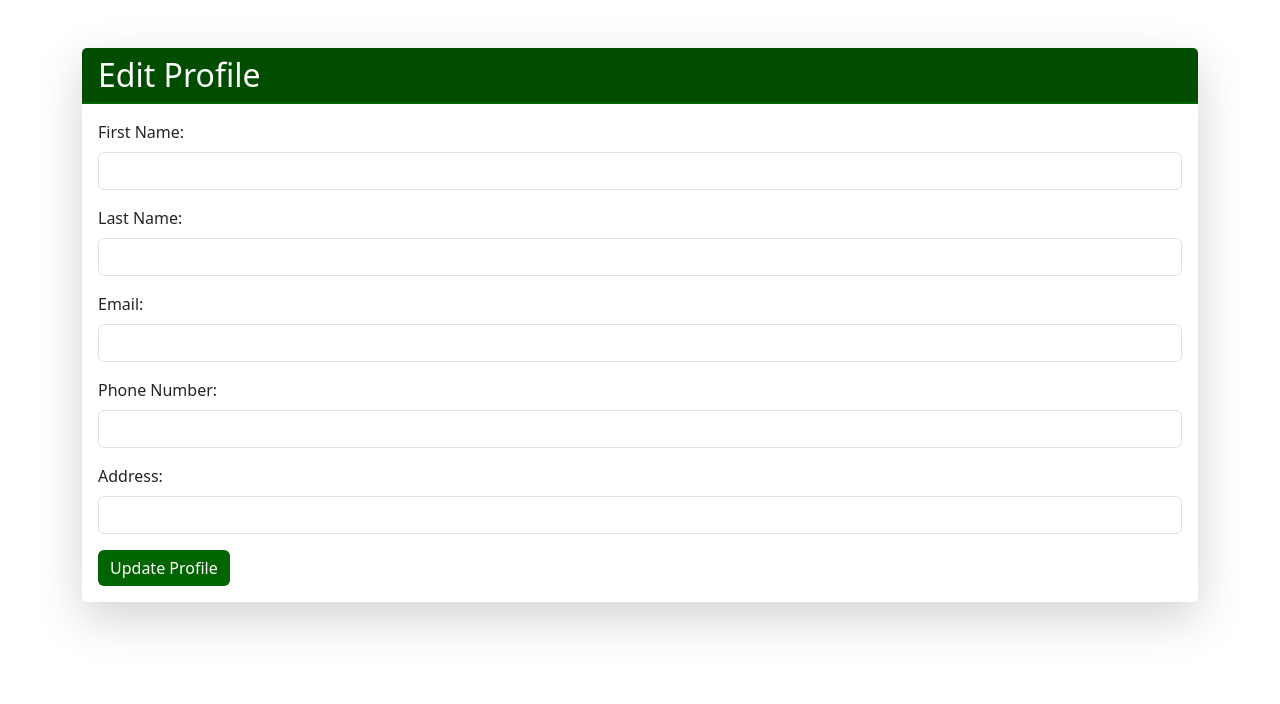
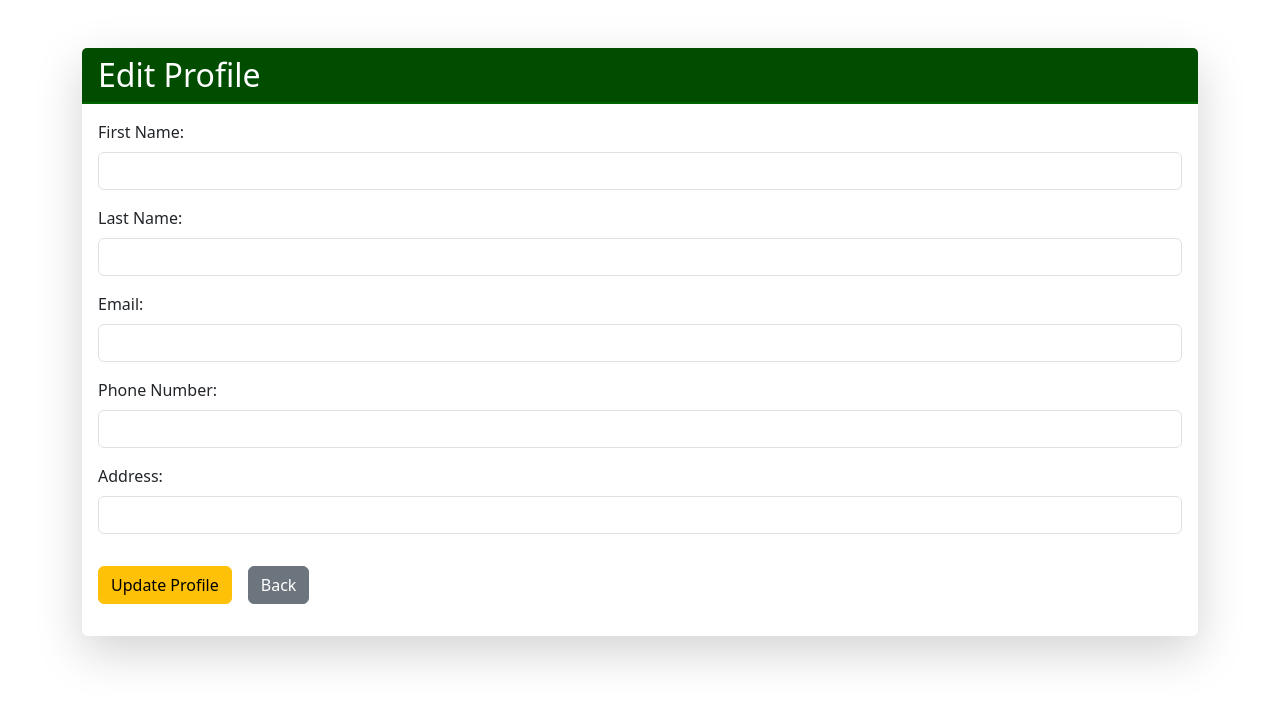
Before and after one commit to PrithikaC/HelpHub-Community-Application, a React (Create React App) app: page /userUpdateProfile in a window 1280 px wide. Shown: the top 704 px of the page. Built offline with nearby package versions, Linux system fonts and the light colour scheme.

Commit message:
added back button in user account and update user profile

```diff
--- a/src/components/Profile/UserAccount.js
+++ b/src/components/Profile/UserAccount.js
@@ -14,7 +14,9 @@ const UserAccount = () => {
     const [error, setError] = useState(null);
     const token = localStorage.getItem('token');
     const navigate = useNavigate();
-
+    const handleBack=()=>{
+        navigate("/userDashboard");
+    }
     useEffect(() => {
         const fetchUserDetails = async () => {
             if (!token) {
@@ -76,6 +78,7 @@ const UserAccount = () => {
                         <p className="card-text"><strong>Phone Number:</strong> {userDetails.phoneNumber}</p>
                         <p className="card-text"><strong>Address:</strong> {userDetails.address}</p>
                         <button onClick={handleEditClick} className="btn btn-dark-green btn-lg">Edit Profile</button>
+                        <button onClick={handleBack} className='btn btn-secondary m-3'>Back</button>
                     </div>
                 </div>
             ) : (
--- a/src/components/Profile/UserUpdateProfile.js
+++ b/src/components/Profile/UserUpdateProfile.js
@@ -14,7 +14,9 @@ const UserUpdateProfile = () => {
     });
 
     const navigate=useNavigate();
-
+    const handleBack=()=>{
+        navigate("/userDashboard");
+    }
     useEffect(() => {
         const token = localStorage.getItem('token');
         if (token) {
@@ -145,7 +147,8 @@ const UserUpdateProfile = () => {
                                 onChange={handleChange}
                             />
                         </div>
-                        <button type="submit" className="btn btn-success">Update Profile</button>
+                        <button type="submit" className="btn btn-warning">Update Profile</button>
+                        <button onClick={handleBack} className='btn btn-secondary m-3'>Back</button>
                     </form>
                 </div>
             </div>
```
